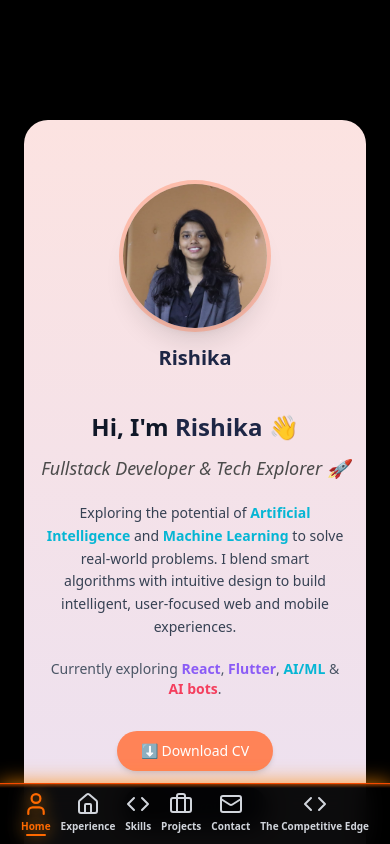
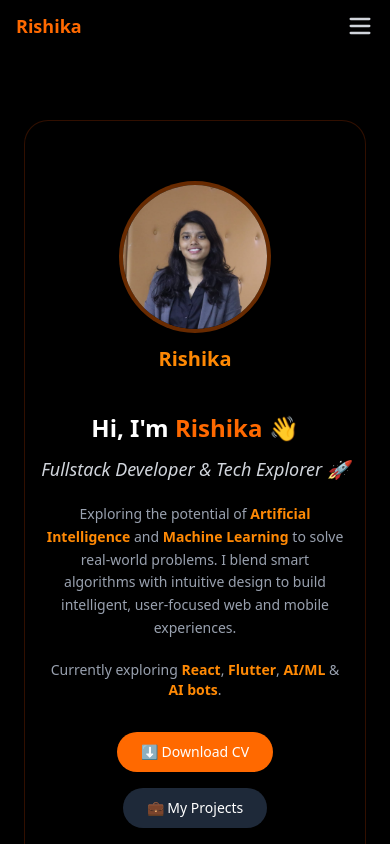
Before and after one commit to RishikaNagulapally/RishikaNagulapally.github.io, a React (Vite) app: page / in a window 390 px wide. Shown: the top 844 px of the page. Built offline with nearby package versions, Linux system fonts and the light colour scheme.

Commit message:
Setup Tailwind and prepare for deployment

```diff
--- a/src/assets/pages/home.jsx
+++ b/src/assets/pages/home.jsx
@@ -5,12 +5,12 @@ export default function AboutMe() {
   return (
     <section
       id="home"
-      className="bg-gradient-to-b from-[#fce3e1] to-[#e8e0f4] text-gray-800 px-4 sm:px-6 py-16 mt-24 rounded-3xl max-w-4xl mx-auto shadow-lg"
+      className="bg-black text-gray-200 px-4 sm:px-6 py-16 mt-24 rounded-3xl max-w-4xl mx-auto shadow-lg border border-orange-600/20"
     >
       {/* Profile Image */}
       <div className="relative w-full flex justify-center mb-10">
         <div className="flex flex-col items-center space-y-4">
-          <div className="relative w-36 h-36 sm:w-44 sm:h-44 rounded-full overflow-hidden ring-4 ring-[#ff8357]/40 shadow-xl transition-transform duration-300 hover:scale-105 hover:ring-[#ff8357]/60">
+          <div className="relative w-36 h-36 sm:w-44 sm:h-44 rounded-full overflow-hidden ring-4 ring-orange-500/40 shadow-xl transition-transform duration-300 hover:scale-105 hover:ring-orange-500/60">
             <img
               src={AdvaitImage}
               alt="Rishika"
@@ -19,41 +19,41 @@ export default function AboutMe() {
             />
           </div>
           <div className="text-center">
-            <h2 className="text-xl sm:text-2xl font-semibold text-[#1e2746]">
-        Rishika
+            <h2 className="text-xl sm:text-2xl font-semibold text-orange-400">
+              Rishika
             </h2>
-            <p className="text-sm sm:text-base text-gray-600 italic"></p>
+            <p className="text-sm sm:text-base text-gray-400 italic"></p>
           </div>
         </div>
       </div>
 
       {/* Headline */}
-      <h1 className="text-2xl sm:text-4xl font-bold text-center mb-3 text-gray-900 leading-tight">
-        Hi, I'm <span className="text-[#1e2746]">Rishika</span> 👋
+      <h1 className="text-2xl sm:text-4xl font-bold text-center mb-3 text-white leading-tight">
+        Hi, I'm <span className="text-orange-500">Rishika</span> 👋
       </h1>
 
       {/* Subheading */}
-      <h3 className="text-lg sm:text-2xl text-center font-medium text-[#4b4b4b] mb-5 italic">
+      <h3 className="text-lg sm:text-2xl text-center font-medium text-gray-300 mb-5 italic">
         Fullstack Developer & Tech Explorer 🚀
       </h3>
 
       {/* Description */}
-      <p className="text-center text-gray-700 text-sm sm:text-lg leading-relaxed max-w-xl mx-auto mb-5 px-1 sm:px-0">
+      <p className="text-center text-gray-400 text-sm sm:text-lg leading-relaxed max-w-xl mx-auto mb-5 px-1 sm:px-0">
         Exploring the potential of{" "}
-        <span className="text-[#06b6d4] font-semibold">Artificial Intelligence</span>{" "}
+        <span className="text-orange-400 font-semibold">Artificial Intelligence</span>{" "}
         and{" "}
-        <span className="text-[#06b6d4] font-semibold">Machine Learning</span>{" "}
+        <span className="text-orange-400 font-semibold">Machine Learning</span>{" "}
         to solve real-world problems. I blend smart algorithms with intuitive
         design to build intelligent, user-focused web and mobile experiences.
       </p>
 
       {/* Tech Stack */}
-      <p className="text-center text-gray-600 text-sm sm:text-lg mb-8 px-2">
+      <p className="text-center text-gray-400 text-sm sm:text-lg mb-8 px-2">
         Currently exploring{" "}
-        <span className="text-[#8b5cf6] font-semibold">React</span>,{" "}
-        <span className="text-[#8b5cf6] font-semibold">Flutter</span>,{" "}
-        <span className="text-[#06b6d4] font-semibold">AI/ML</span> &{" "}
-        <span className="text-[#f43f5e] font-semibold">AI bots</span>.
+        <span className="text-orange-400 font-semibold">React</span>,{" "}
+        <span className="text-orange-400 font-semibold">Flutter</span>,{" "}
+        <span className="text-orange-400 font-semibold">AI/ML</span> &{" "}
+        <span className="text-orange-400 font-semibold">AI bots</span>.
       </p>
 
       {/* Action Buttons */}
@@ -62,7 +62,7 @@ export default function AboutMe() {
         <a
           href="/rishika.pdf"
           download="rishika.pdf"
-          className="bg-[#ff8357] text-white text-sm sm:text-base px-6 py-2.5 rounded-full font-medium shadow-md hover:bg-[#ff6b3c] transition-all duration-300"
+          className="bg-orange-500 text-white text-sm sm:text-base px-6 py-2.5 rounded-full font-medium shadow-md hover:bg-orange-600 transition-all duration-300"
         >
           ⬇️ Download CV
         </a>
@@ -70,20 +70,20 @@ export default function AboutMe() {
         {/* ✅ Projects */}
         <a
           href="#projects"
-          className="bg-[#1e2746] text-white text-sm sm:text-base px-6 py-2.5 rounded-full font-medium shadow-md hover:bg-[#2f3d6c] transition-all duration-300"
+          className="bg-gray-800 text-white text-sm sm:text-base px-6 py-2.5 rounded-full font-medium shadow-md hover:bg-gray-700 transition-all duration-300"
         >
           💼 My Projects
         </a>
       </div>
 
       {/* Quote */}
-      <blockquote className="italic text-center text-[#1e2746] max-w-sm sm:max-w-lg mx-auto px-3 sm:px-4 border-l-4 border-[#ff8357] pl-3 sm:pl-5 text-sm sm:text-lg">
-       Every bug is a lesson. Every feature is a story waiting to be told.
+      <blockquote className="italic text-center text-gray-300 max-w-sm sm:max-w-lg mx-auto px-3 sm:px-4 border-l-4 border-orange-500 pl-3 sm:pl-5 text-sm sm:text-lg">
+        Every bug is a lesson. Every feature is a story waiting to be told.
       </blockquote>
 
       {/* Scroll Cue */}
       <div className="mt-10 flex justify-center">
-        <div className="animate-bounce text-gray-500 text-2xl">⌄</div>
+        <div className="animate-bounce text-orange-400 text-2xl">⌄</div>
       </div>
     </section>
   );
--- a/src/assets/pages/navbar.jsx
+++ b/src/assets/pages/navbar.jsx
@@ -1,19 +1,20 @@
 import React, { useState, useEffect } from "react";
-import { Home, Code, Briefcase, User, Mail } from "lucide-react";
+import { Home, Code, Briefcase, User, Mail, Menu, X } from "lucide-react";
 import { useLocation, useNavigate } from "react-router-dom";
 
 export default function Navbar() {
   const location = useLocation();
   const navigate = useNavigate();
   const [active, setActive] = useState("Home");
+  const [isOpen, setIsOpen] = useState(false); // for mobile dropdown
 
   const navLinks = [
-    { name: "Home", href: "#home", icon: <User size={24} /> },
-    { name: "Experience", href: "#experience", icon: <Home size={24} /> },
-    { name: "Skills", href: "#skills", icon: <Code size={24} /> },
-    { name: "Projects", href: "#projects", icon: <Briefcase size={24} /> },
-    { name: "Contact", href: "#contact", icon: <Mail size={24} /> },
-    { name: "The Competitive Edge", href: "/hack", icon: <Code size={24} /> },
+    { name: "Home", href: "#home", icon: <User size={20} /> },
+    { name: "Experience", href: "#experience", icon: <Home size={20} /> },
+    { name: "Skills", href: "#skills", icon: <Code size={20} /> },
+    { name: "Projects", href: "#projects", icon: <Briefcase size={20} /> },
+    { name: "Contact", href: "#contact", icon: <Mail size={20} /> },
+    { name: "The Competitive Edge", href: "/hack", icon: <Code size={20} /> },
   ];
 
   useEffect(() => {
@@ -35,6 +36,7 @@ export default function Navbar() {
   const handleLinkClick = async (name, href, e) => {
     e.preventDefault();
     setActive(name);
+    setIsOpen(false); // close dropdown on mobile after click
 
     if (href.startsWith("#")) {
       const targetId = href.slice(1);
@@ -62,13 +64,8 @@ export default function Navbar() {
   return (
     <>
       {/* Desktop Navbar */}
-      <nav className="hidden md:flex fixed top-0 left-0 w-full z-50 bg-black/90 backdrop-blur-md shadow-[0_0_20px_rgba(255,140,0,0.3)] px-12 py-5">
-        <div className="flex justify-center items-center max-w-6xl mx-auto relative">
-          <div
-            aria-hidden="true"
-            className="absolute inset-0 -z-10 rounded-xl bg-gradient-to-r from-orange-600/20 via-orange-400/10 to-orange-600/20 blur-lg opacity-30"
-          ></div>
-
+      <nav className="hidden md:flex fixed top-0 left-0 w-full z-50 bg-black px-12 py-5 shadow-lg">
+        <div className="flex justify-center items-center max-w-6xl mx-auto">
           <div className="flex space-x-20 relative">
             {navLinks.map((link) => (
               <a
@@ -97,42 +94,46 @@ export default function Navbar() {
         </div>
       </nav>
 
-      {/* Mobile Bottom Navbar */}
-      <nav className="md:hidden fixed bottom-0 left-0 w-full z-50 bg-black/95 backdrop-blur-md border-t border-orange-600 shadow-[0_0_20px_rgba(255,140,0,0.8)]">
-        <div className="absolute top-0 left-0 w-full h-1 bg-gradient-to-b from-orange-500/50 to-transparent pointer-events-none"></div>
+      {/* Mobile Navbar (Top with Dropdown) */}
+      <nav className="md:hidden fixed top-0 left-0 w-full z-50 bg-black shadow-md">
+        <div className="flex justify-between items-center px-4 py-3">
+          <span className="text-lg font-bold text-orange-500">Rishika</span>
+          <button
+            onClick={() => setIsOpen(!isOpen)}
+            className="text-gray-300 hover:text-orange-500"
+          >
+            {isOpen ? <X size={28} /> : <Menu size={28} />}
+          </button>
+        </div>
 
-        <div className="flex justify-around items-center max-w-full px-4 py-2">
+        {/* Dropdown Menu */}
+        {isOpen && (
+          <div className="flex flex-col space-y-2 px-4 pb-4 bg-black border-t border-gray-800">
             {navLinks.map((link) => (
               <a
                 key={link.name}
                 href={link.href}
                 onClick={(e) => handleLinkClick(link.name, link.href, e)}
-              className={`flex flex-col items-center justify-center cursor-pointer text-gray-300 transition duration-250 ease-in-out
-                hover:text-orange-500 focus:text-orange-500
+                className={`flex items-center space-x-2 text-gray-300 font-medium transition duration-200
+                  hover:text-orange-400
                   ${
                     active === link.name
-                    ? "text-orange-500 drop-shadow-[0_0_8px_rgba(255,140,0,0.85)]"
+                      ? "text-orange-500 drop-shadow-[0_0_6px_rgba(255,140,0,0.7)]"
                       : ""
                   }
                 `}
-              aria-current={active === link.name ? "page" : undefined}
-            >
-              <div
-                className={`transition-transform duration-300 ${
-                  active === link.name ? "scale-110" : "scale-100"
-                }`}
               >
                 {link.icon}
-              </div>
-              <span className="text-[10px] font-semibold mt-1 leading-tight">{link.name}</span>
-              <span
-                className={`block w-5 h-[2px] bg-orange-500 rounded-full mt-0.5 transition-all duration-300 ${
-                  active === link.name ? "opacity-100" : "opacity-0"
-                }`}
-              ></span>
+                <span>{link.name}</span>
+                {active === link.name && (
+                  <span className="ml-1 text-orange-500 font-mono text-sm select-none">
+                    {"</>"}
+                  </span>
+                )}
               </a>
             ))}
           </div>
+        )}
       </nav>
     </>
   );
```
Also changed, not shown: src/assets/pages/contact.jsx (+26 -26 lines). Lines whose indentation alone changed are shown as unchanged.
